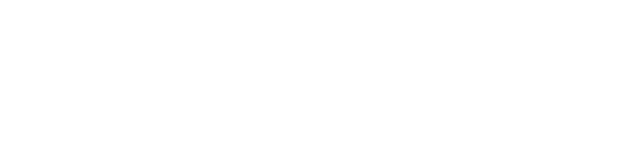
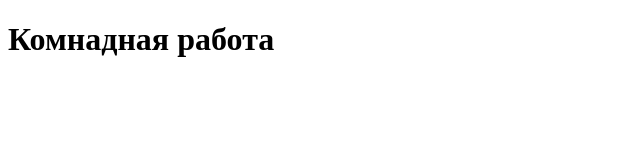
Before and after one commit to kohnev84/Team-Layout, a plain HTML site: page index.html in a window 1280 px wide. Shown: the whole page, without its empty margins (0-640 px from the left). Drawn offline with Linux system fonts and the light colour scheme.

Commit message:
Первый комит

```diff
--- a/index.html
+++ b/index.html
@@ -13,6 +13,7 @@
         <nav></nav>
     </header>
     <main>
+        <h1>Комнадная работа</h1>
         <div id="container">
             <div></div>
             <div></div>
```
